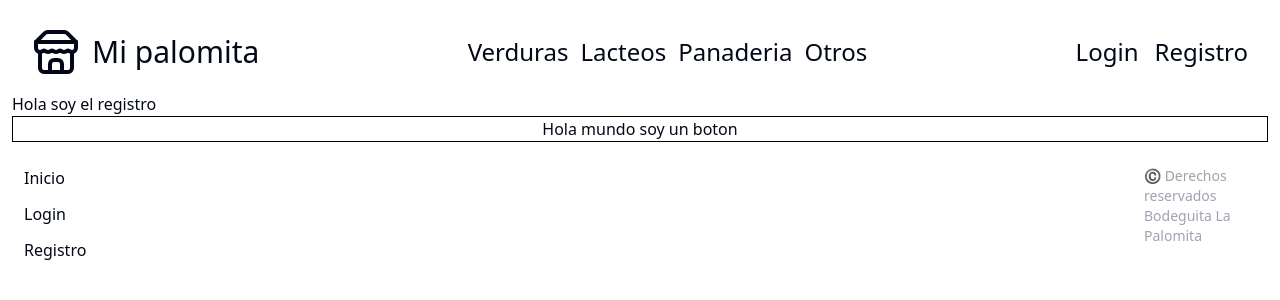
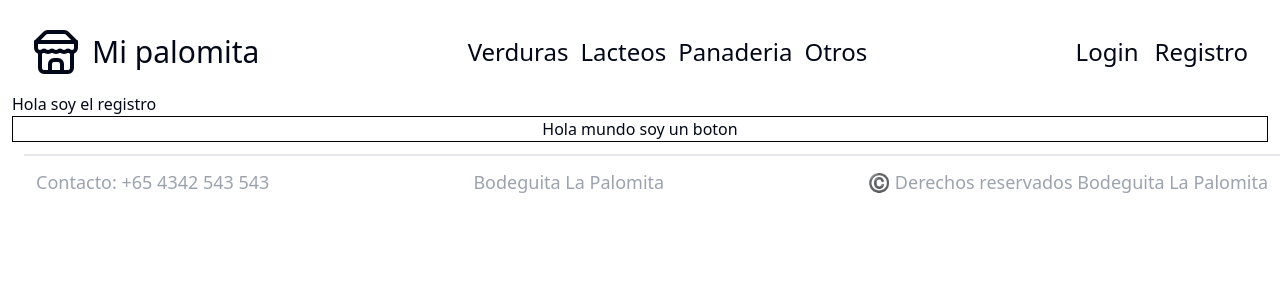
Before and after one commit to joskr3/simple-demo-nextjs, a Next.js app: page /registro in a window 1280 px wide. Shown: the top 300 px of the page. Built offline with nearby package versions, Linux system fonts and the light colour scheme.

Commit message:
modificacion de estilos footer

```diff
--- a/components/custom/footer.tsx
+++ b/components/custom/footer.tsx
@@ -1,24 +1,46 @@
+import { cn } from '@/lib/utils'
+import Link from 'next/link'
 import React from 'react'
+
+
+interface SeccionProps {
+  children: React.JSX.Element
+  className?:string
+}
+
+const MiSeccionFooter = ({children,className}:SeccionProps) => {
+  return (
+    <section className={cn('flex flex-col gap-3 font-thin',className)} >
+      {children}
+    </section>
+  )
+}
+
+
+const styles = {
+  texto: 'text-md md:text-lg font-thin text-gray-400'
+}
 
 const Footer = () => {
   return (
-    <footer className='flex justify-between  min-h-36 inset-x-0 bottom-0 mx-3 mt-6 '>
-      <section className='flex flex-col gap-3 font-thin'>
-        <a href='/'>
-          Inicio
-        </a>
-        <a href='login'>
-          Login
-        </a>
-        <a href='registro'>
-          Registro
-        </a>
-      </section>
-      <section>
-        <p className='text-sm font-thin text-gray-400 max-w-28'>
+    <footer className='flex justify-between inset-x-0 bottom-0 mx-3 mt-3 w-full border-t-2 border-gray-200 p-3 gap-3 '>
+      <MiSeccionFooter>
+        <Link href="/contacto">
+          <p className={styles.texto}>
+            Contacto: +65 4342 543 543
+          </p>
+        </Link>
+      </MiSeccionFooter>
+      <MiSeccionFooter>
+        <h1 className={styles.texto}>
+        Bodeguita La Palomita
+        </h1>
+      </MiSeccionFooter>
+      <MiSeccionFooter>
+        <p className={styles.texto}>
           ©️ Derechos reservados Bodeguita La Palomita
         </p>
-      </section>
+      </MiSeccionFooter>
     </footer>
   )
 }
```
